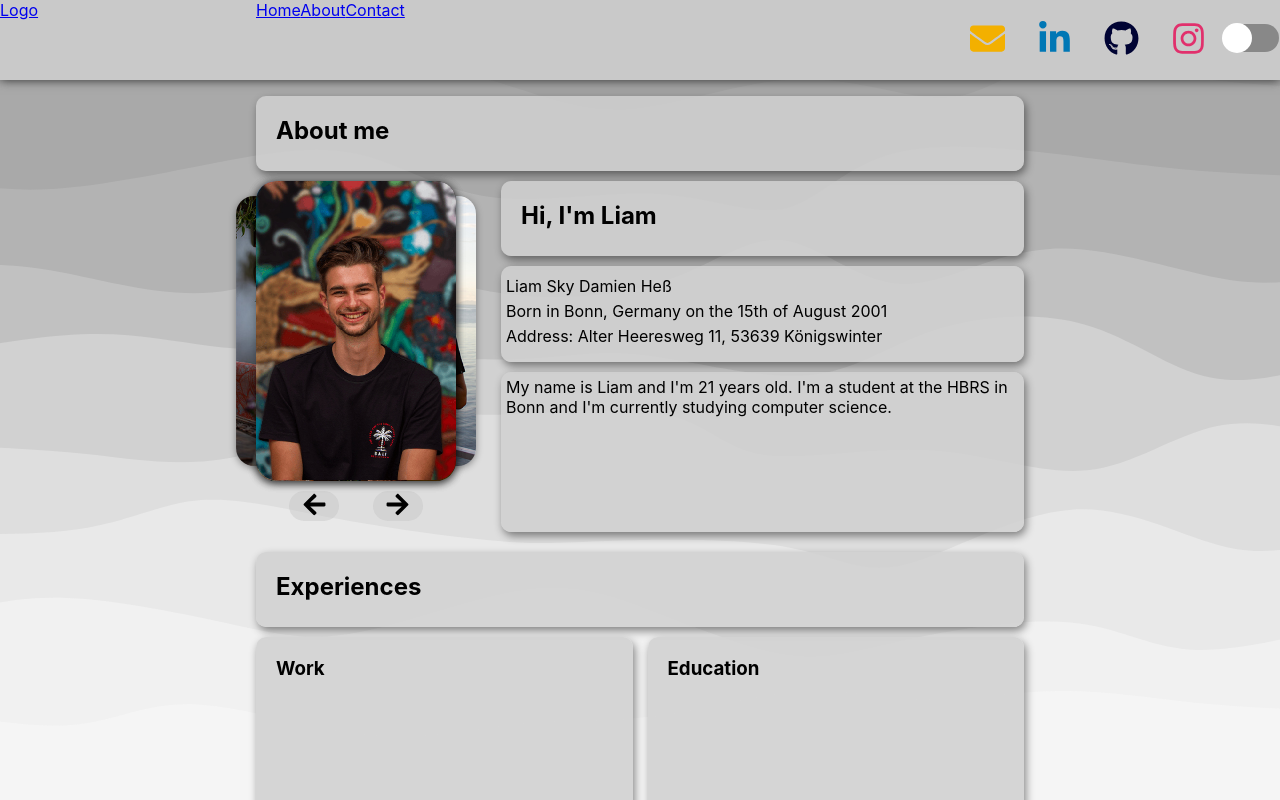
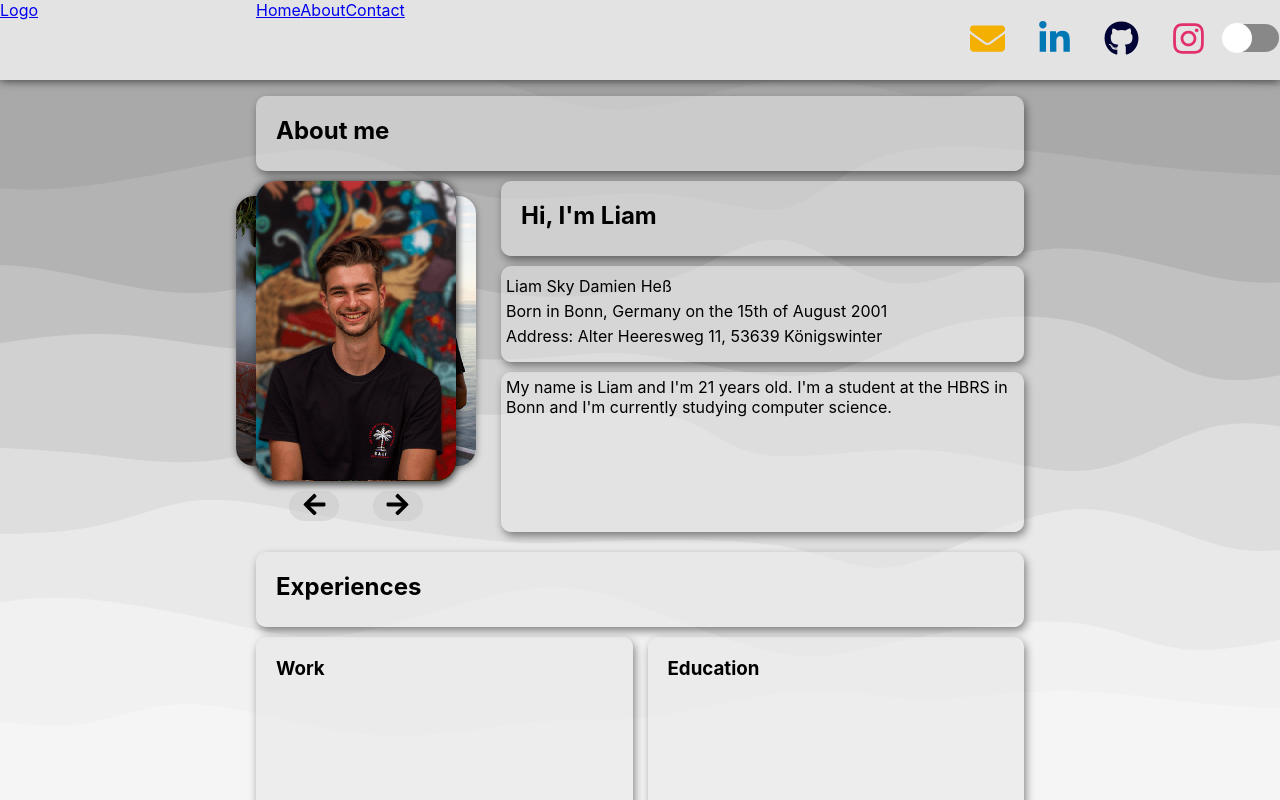
Before and after one commit to liamskydamien/me, a React (Create React App) app: page / in a window 1280 px wide. Shown: the top 800 px of the page. Built offline with nearby package versions, Linux system fonts and the light colour scheme.

Commit message:
styling darkmode

```diff
--- a/src/Components/Navbar/Navbar.js
+++ b/src/Components/Navbar/Navbar.js
@@ -34,8 +34,8 @@ const Navbar = props => {
                     <div className={styles.themeSwitch}>
                         <ReactSwitch checked={checked}
                                      onChange={toggleTheme}
-                                     onColor="#86d3ff"
-                                     onHandleColor="#2693e6"
+                                     onColor="#7599FFFF"
+                                     onHandleColor="#4877ff"
                                      handleDiameter={30}
                                      uncheckedIcon={false}
                                      checkedIcon={false}>
--- a/src/index.css
+++ b/src/index.css
@@ -14,8 +14,8 @@ code {
 
 :root{
   --background: url("./Pictures/SVG/Light-Background.svg");
-  --background-cards: rgba(208, 208, 208, 0.85);
-  --background-navbar: rgb(201, 201, 201);
+  --background-cards: rgba(232, 232, 232, 0.55);
+  --background-navbar: rgb(227, 227, 227);
   --text-color: #000000;
   --button-color: #4877ff;
   --githubIcon: #000333;
```
